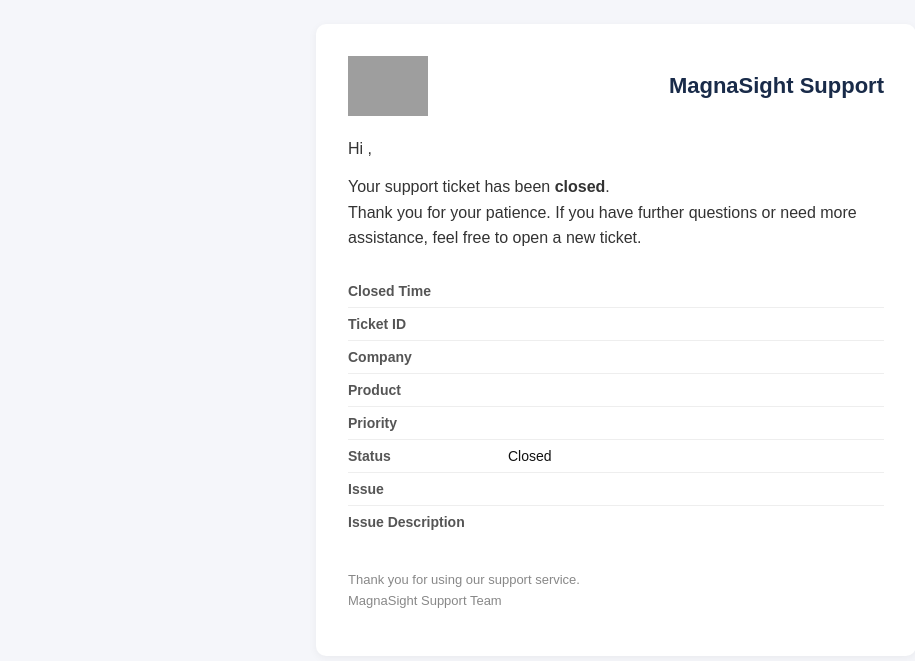
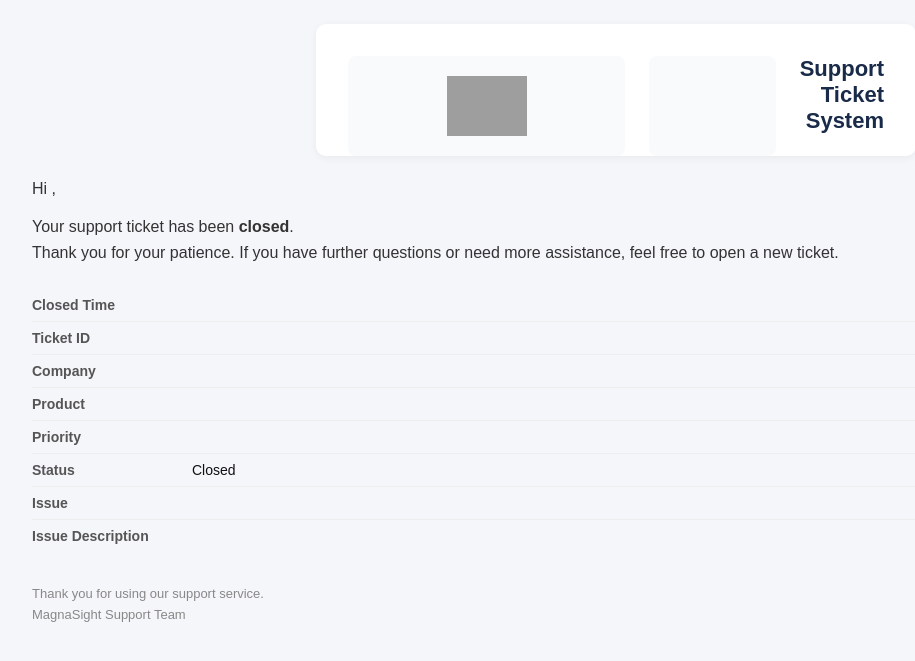
Before and after one commit to robifirmnsyah/backend-magnasight-fastapi, a Python web app: template templates/ticket_close_email.html in a window 1280 px wide. Shown: the top 661 px of the page, without its empty margins (24-939 px from the left). Run offline with Jinja, Linux system fonts and the light colour scheme; the template is opened without the code that fills it, so the values that code supplies are empty; grey boxes are pictures that could not be loaded.

Commit message:
fix: enhance header layout in ticket email templates for better alignment and styling

```diff
--- a/templates/ticket_close_email.html
+++ b/templates/ticket_close_email.html
@@ -109,12 +109,12 @@
 <body style="font-family: Arial, sans-serif; background: #f5f6fa; padding: 24px;">
   <div class="container">
     <div class="header">
-      <div class="header-content" style="display: flex; align-items: center; justify-content: space-between;">
-        <div style="flex:0 0 auto; text-align:left;">
-          <img src="https://storage.googleapis.com/magnasight-attachment/logo.png" alt="Logo MagnaSight" />
+      <div class="header-content" style="display: flex; align-items: stretch; justify-content: space-between; gap: 24px;">
+        <div style="flex: 0 0 48%; background: #f8fafc; border-radius: 8px; padding: 20px 10px; display: flex; align-items: center; justify-content: center;">
+          <img src="https://storage.googleapis.com/magnasight-attachment/logo.png" alt="Logo MagnaSight" style="max-height: 60px;" />
         </div>
-        <div style="flex:1 1 auto; text-align:right;">
-          <h2 class="header-title" style="text-align: right; margin:0;">MagnaSight Support</h2>
+        <div style="flex: 1 1 48%; background: #f8fafc; border-radius: 8px; padding: 20px 10px; display: flex; align-items: center; justify-content: flex-end;"></div>
+          <h2 class="header-title" style="text-align: right; margin:0;">Support Ticket System</h2>
         </div>
       </div>
     </div>
```
Also changed, not shown: templates/ticket_email.html (+4 -5 lines).
